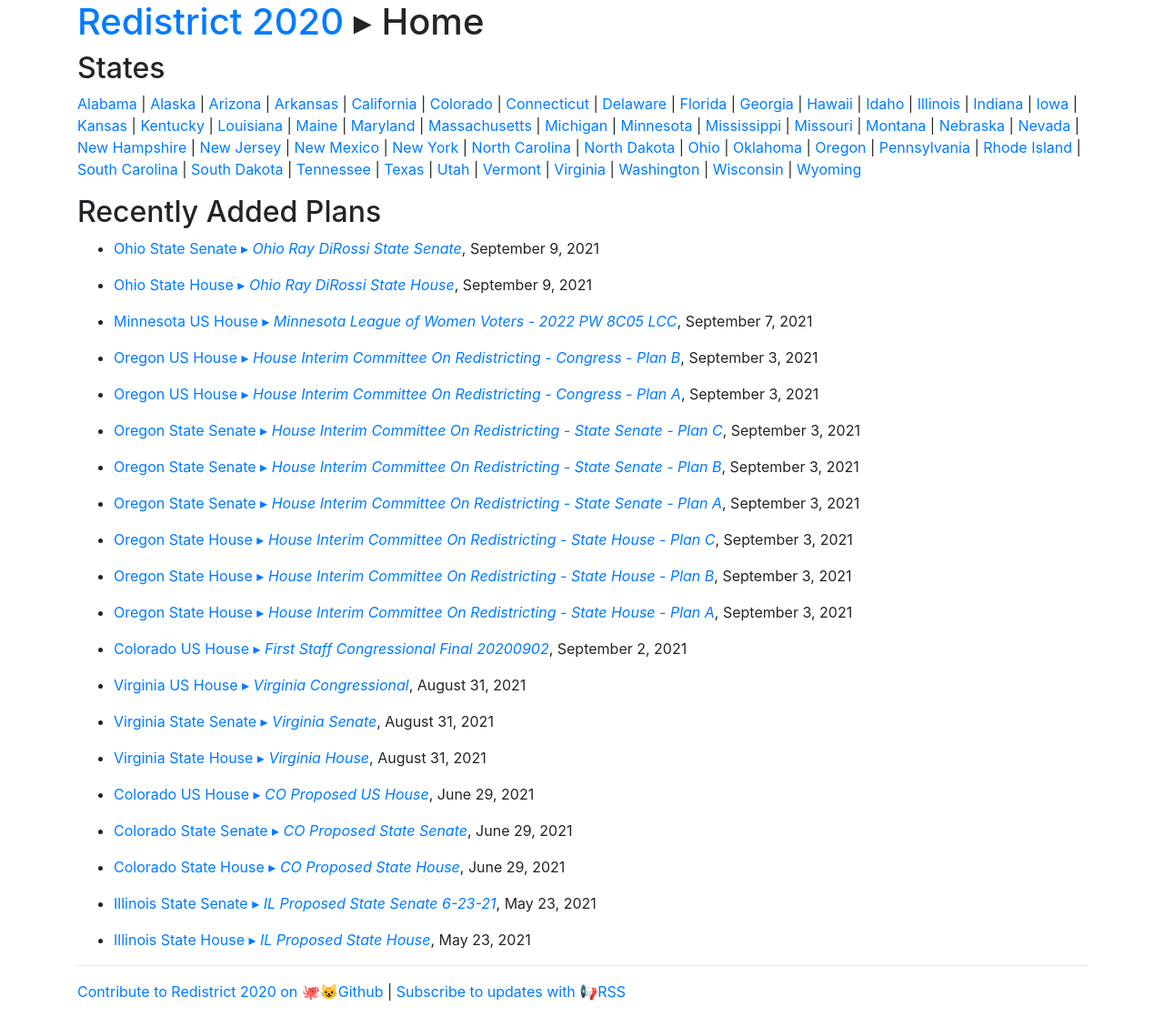
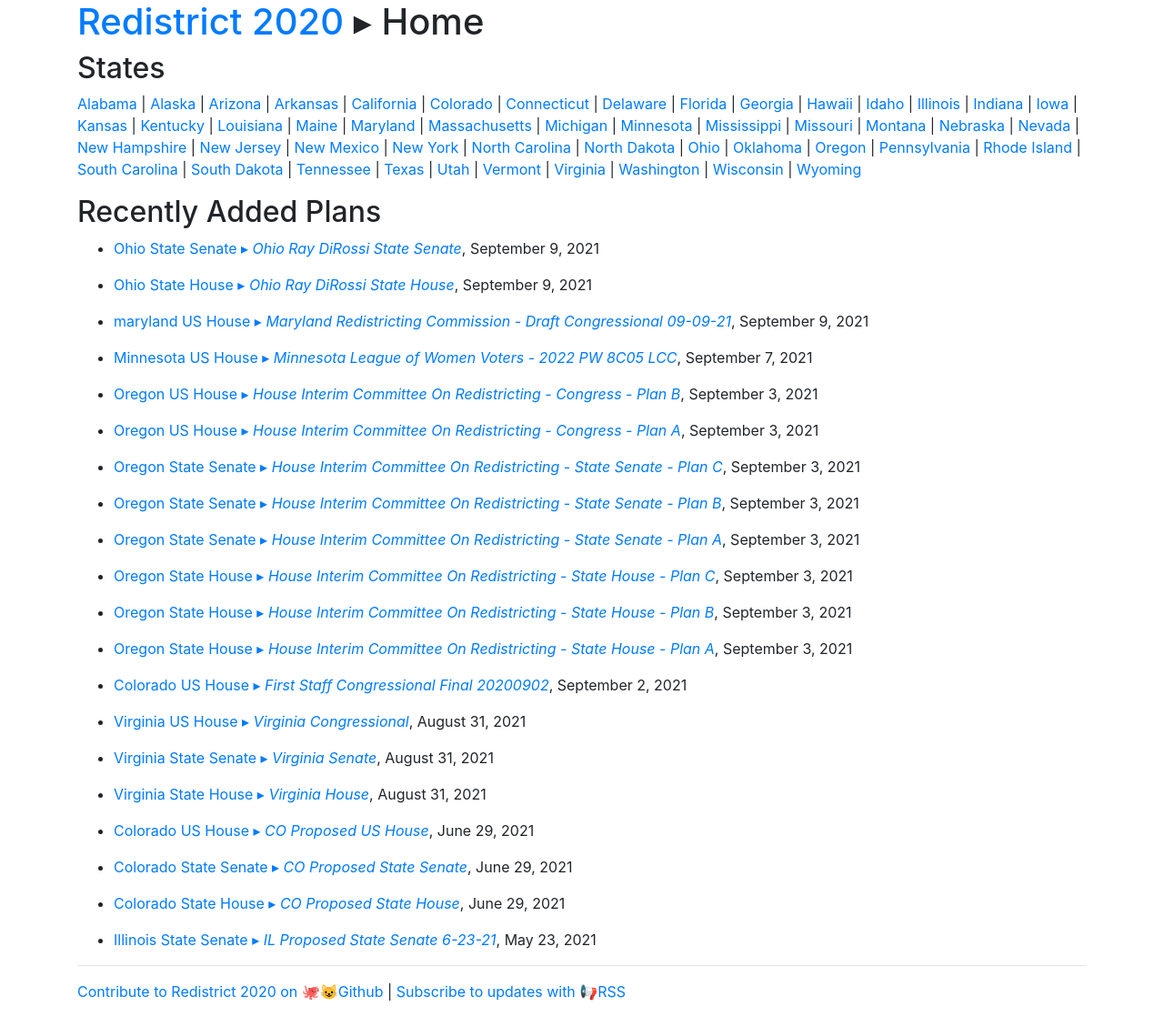
Before and after one commit to PlanScore/Redistrict2020, a Jekyll site: the page built from index.md, in a window 1280 px wide. Shown: the whole page at 91% size. Built offline with Jekyll 4.4.1, drawn with Linux system fonts in a browser that asks for light colours.

Commit message:
Add MD Commission Draft Congressional

```diff
--- /dev/null
+++ b/_plans/MD-2021-09-Commission-ushouse.md
@@ -0,0 +1,16 @@
+---
+state: maryland
+title: "Maryland Redistricting Commission - Draft Congressional 09-09-21"
+body: US House
+date: 2021-09-09
+authoritative_link: https://redistricting.maryland.gov/Pages/illustrative.aspx
+planscore_link: https://planscore.campaignlegal.org/plan.html?20210910T232947.230460406Z
+districtbuilder_link: https://app.districtbuilder.org/projects/58155d5b-46b0-4a5a-9278-44e3de5d8de2
+davesredist_link: https://davesredistricting.org/join/2eae8da8-0892-4b01-a278-c0f8c932eb88
+blockassignment_file: /files/MD-2021-09/2021-0909-block-equivalency-file-for-draft-cong-plan.zip
+shapefile_file:
+five38_link:
+simplegeojson_file:
+
+layout: plan-page
+---
--- a/states/maryland.md
+++ b/states/maryland.md
@@ -8,6 +8,7 @@ layout: basic-page
 Useful State Links
 ---
 
+- [Maryland Citizens Redistricting Commission](https://redistricting.maryland.gov/Pages/default.aspx)
 - [All About Redistricting -- Maryland](https://redistricting.lls.edu/state/maryland/?cycle=2020&level=Congress&startdate=)
 - [538 -- Maryland](https://projects.fivethirtyeight.com/redistricting-2022-maps/maryland/)
 
```
Also changed, not shown: 1 other file.
